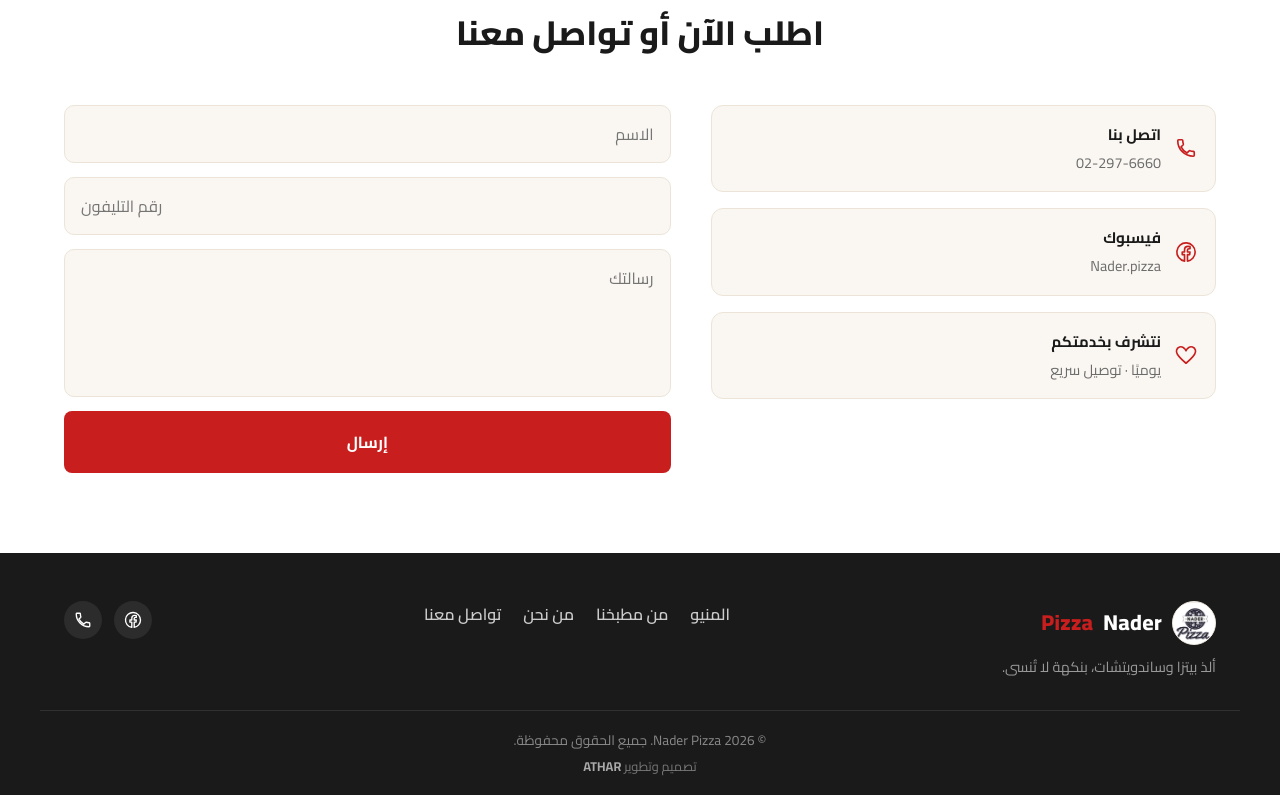
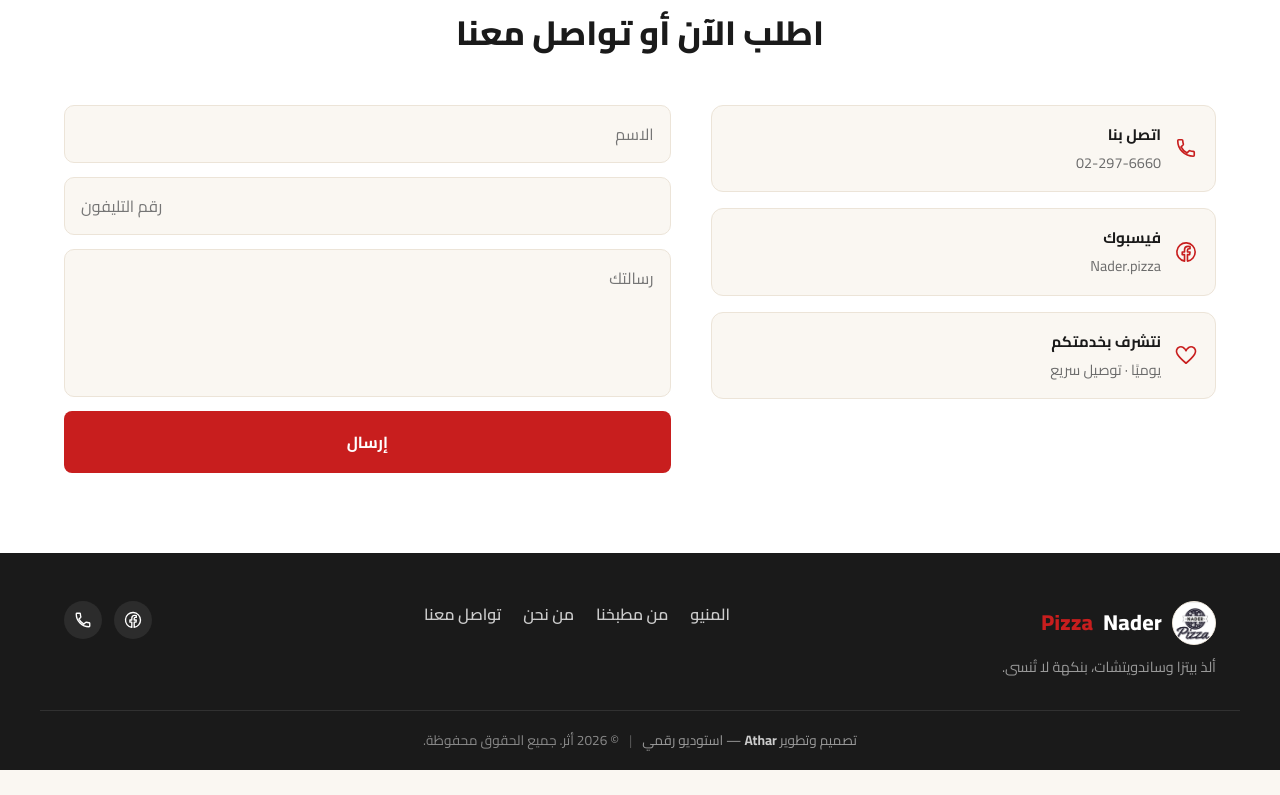
Before and after one commit to nadinmalaki-star/Nader-Pizza, a plain HTML site: page index.html in a window 1280 px wide. Shown: the part 4299-5094 px from the top of the page. After the commit the page ends 5069 px from the top, so only its background shows below. Drawn offline with Linux system fonts and the light colour scheme.

Commit message:
Update footer credit text and copyright attribution

```diff
--- a/css/style.css
+++ b/css/style.css
@@ -562,12 +562,15 @@
   font-size: .85rem;
   color: #888;
   display: flex;
-  flex-direction: column;
-  gap: 4px;
+  justify-content: center;
+  align-items: center;
+  gap: 10px;
+  flex-wrap: wrap;
 }
-.footer-credit { font-size: .8rem; color: #777; }
-.footer-credit a { color: #aaa; font-weight: 700; transition: color .2s; }
+.footer-credit { color: #999; }
+.footer-credit a { color: #ccc; font-weight: 700; transition: color .2s; }
 .footer-credit a:hover { color: var(--primary); }
+.footer-sep { color: #555; }
 
 /* Cart Drawer */
 .cart-overlay, .modal-overlay {
--- a/index.html
+++ b/index.html
@@ -231,8 +231,9 @@
       </div>
     </div>
     <div class="footer-bottom">
-      © 2026 Nader Pizza. جميع الحقوق محفوظة.
-      <span class="footer-credit">تصميم وتطوير <a href="https://studioathar.studio/" target="_blank" rel="noopener">ATHAR</a></span>
+      <span class="footer-credit">تصميم وتطوير <a href="https://studioathar.studio/" target="_blank" rel="noopener">Athar</a> — استوديو رقمي</span>
+      <span class="footer-sep">|</span>
+      <span>© 2026 أثر. جميع الحقوق محفوظة.</span>
     </div>
   </footer>
 
```
